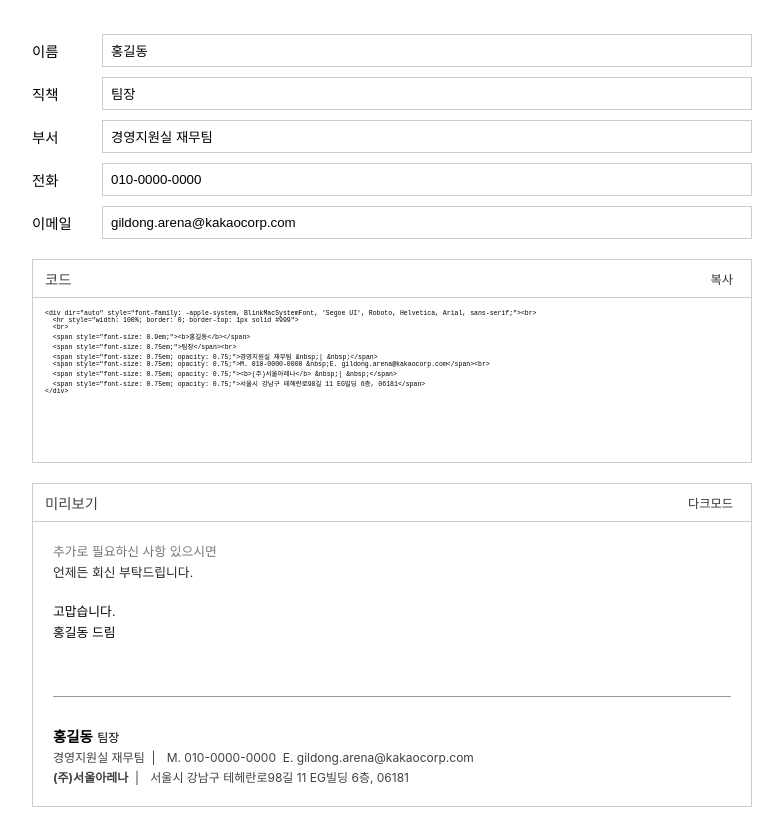
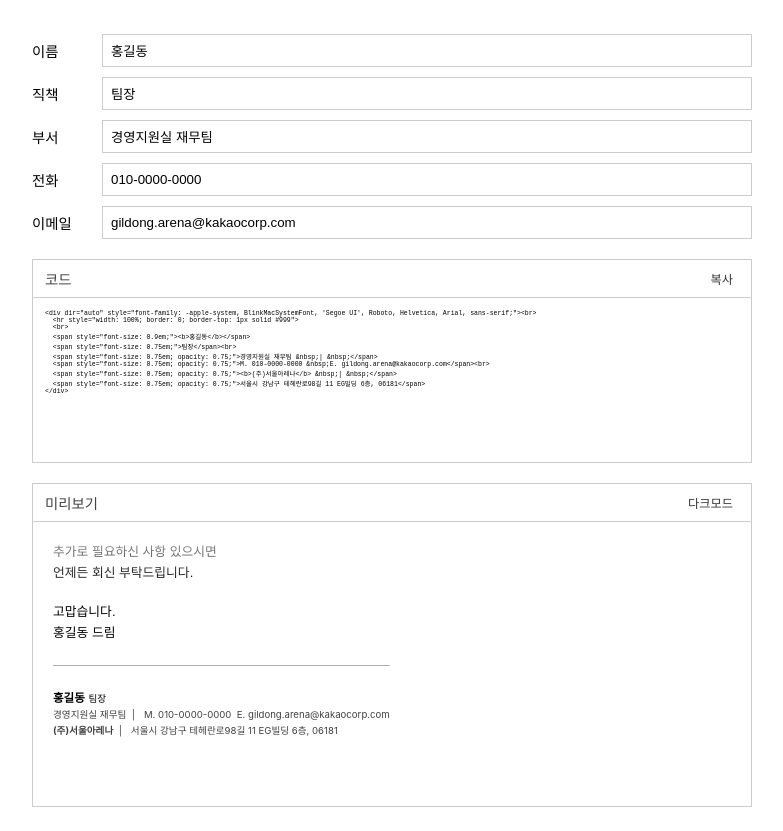
Before and after one commit to jinsansung/signature, a plain HTML site: page index.html in a window 1280 px wide. Shown: the whole page, without its empty margins (248-1031 px from the left). Drawn offline with Linux system fonts and the light colour scheme.

Commit message:
Update index.html

```diff
--- a/index.html
+++ b/index.html
@@ -152,7 +152,7 @@
     <button class="mode-btn" onclick="toggleMode()">다크모드</button>
   </div>
   <div id="signaturePreview">
-  </div>
+  </div></div>
 </div>
 
 <script>
@@ -202,7 +202,7 @@ function generateSignature() {
 </div>
 <div style="font-size: 1em; line-height: 1.6; font-weight: 500;">고맙습니다.<br>
   ${name} 드림
-</div></div>`;
+</div>`;
 
   document.getElementById("signatureOutput").value = html;
   document.getElementById("signaturePreview").innerHTML = previewMessage + html;
```
